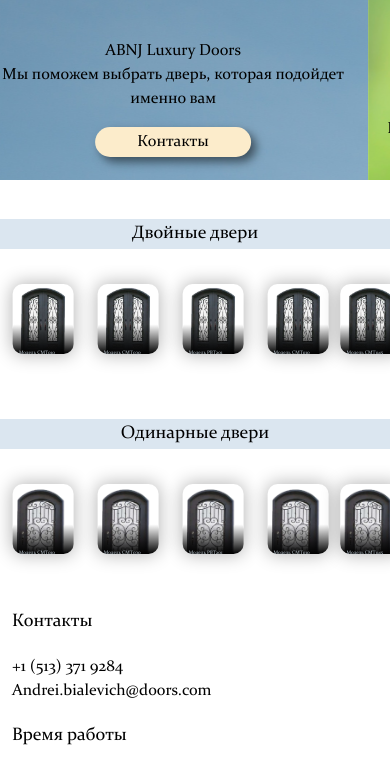
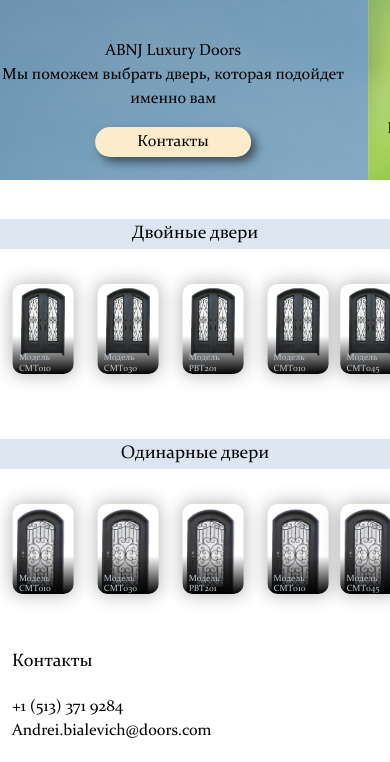
Before and after one commit to 369Kate369/369Kate369.github.io, a plain HTML site: page index.html in a window 390 px wide. Shown: the part 60-822 px from the top of the page. Drawn offline with nearby package versions, Linux system fonts and the light colour scheme.

Commit message:
4 commit

```diff
--- a/css/amedia.css
+++ b/css/amedia.css
@@ -116,13 +116,13 @@
         border-radius: 10px;
         border: none;
         padding: 0%;
-        height: 70px;
+        height: 90px;
     }
     .card-title
     {
-        padding-top: 50%;
+        padding-top: 40%;
         border-radius: 10px;
-        font-size: 5px;
+        font-size: 9px;
     }
     .addres
     {
```
